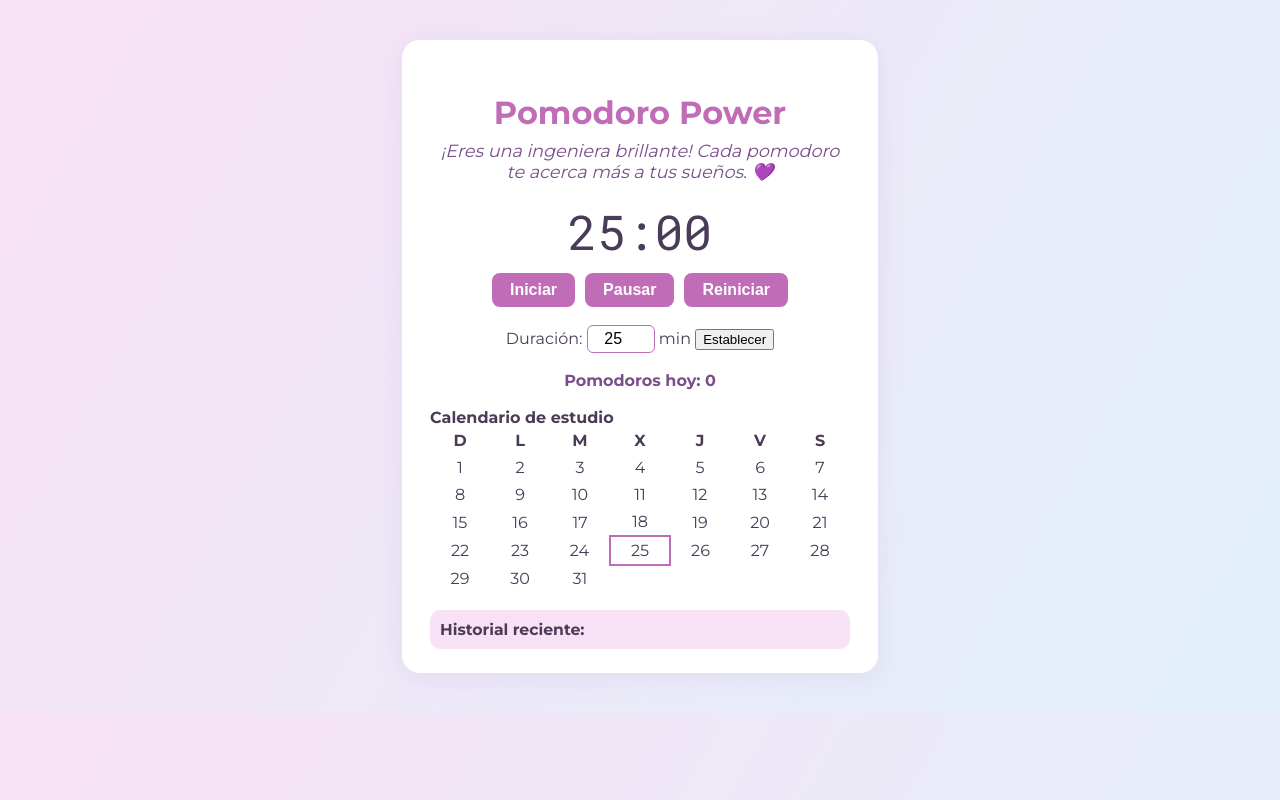
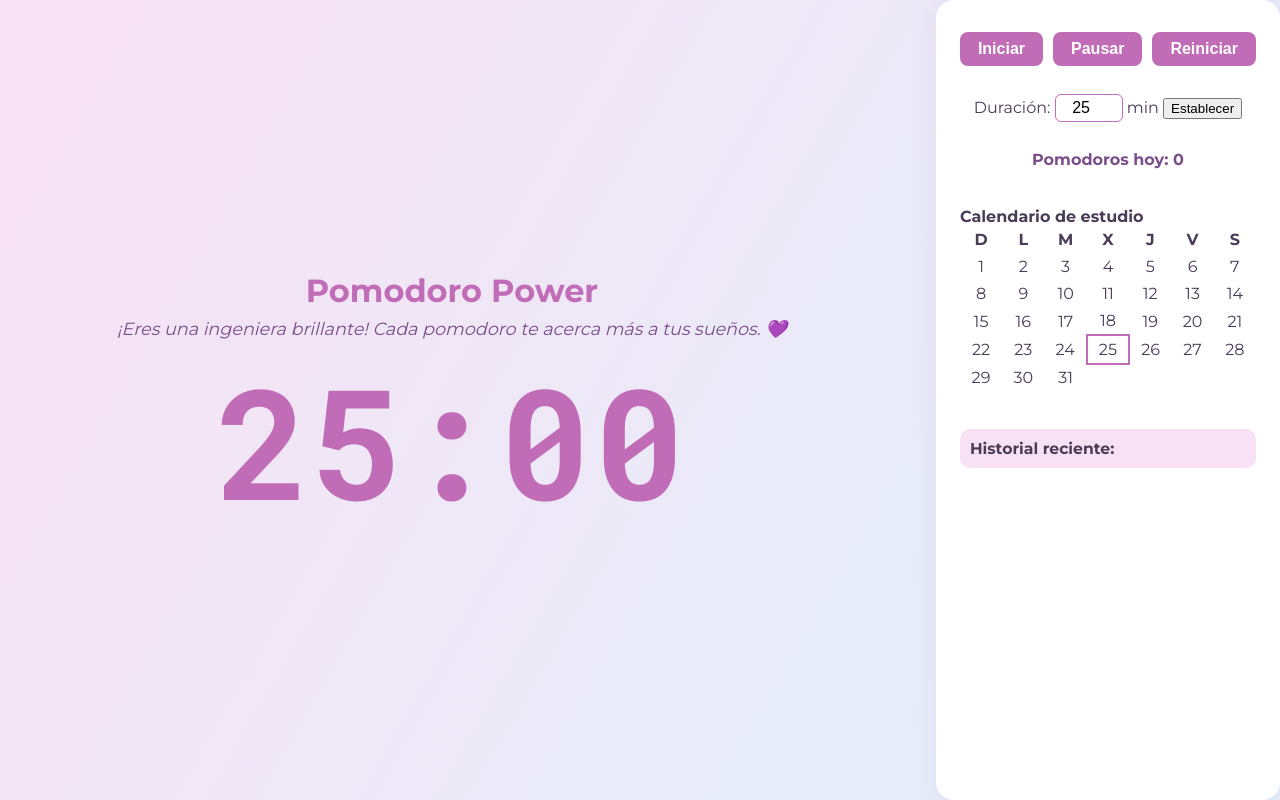
Before and after one commit to alejandrorodm/PomodoroApp, a Flask app: page / in a window 1280 px wide. Run offline with Flask 3, Linux system fonts and the light colour scheme; data that the repository does not hold is empty.

Commit message:
Numeros mas grandes y panel cubre toda la pantalla

```diff
--- a/templates/index.html
+++ b/templates/index.html
@@ -13,13 +13,50 @@
             margin: 0;
             padding: 0;
         }
-        .container {
-            max-width: 420px;
-            margin: 40px auto;
+        .main-flex {
+            display: flex;
+            justify-content: center;
+            align-items: flex-start;
+            min-height: 90vh;
+            gap: 32px;
+        }
+        .timer-panel {
+            display: flex;
+            flex-direction: column;
+            align-items: center;
+            justify-content: center;
+            flex: 1 1 0;
+            min-width: 320px;
+            min-height: 100vh;
+        }
+        .timer {
+            text-align: center;
+            font-size: 12vw;
+            max-font-size: 14em;
+            min-font-size: 6em;
+            font-family: 'Roboto Mono', monospace;
+            margin-bottom: 24px;
+            color: #c06cb6;
+            letter-spacing: 2px;
+            font-weight: 900;
+            line-height: 1.1;
+            display: flex;
+            align-items: center;
+            justify-content: center;
+        }
+        .side-panel {
             background: #fff;
             border-radius: 18px;
             box-shadow: 0 4px 24px rgba(180, 120, 200, 0.13);
-            padding: 32px 28px 24px 28px;
+            padding: 32px 24px 24px 24px;
+            min-width: 320px;
+            max-width: 380px;
+            display: flex;
+            flex-direction: column;
+            gap: 18px;
+            min-height: 100vh;
+            height: 100vh;
+            box-sizing: border-box;
         }
         h1 {
             text-align: center;
@@ -34,17 +71,11 @@
             margin-bottom: 18px;
             font-style: italic;
         }
-        .timer {
-            text-align: center;
-            font-size: 3em;
-            font-family: 'Roboto Mono', monospace;
-            margin-bottom: 10px;
-        }
         .controls {
             display: flex;
             justify-content: center;
             gap: 10px;
-            margin-bottom: 18px;
+            margin-bottom: 10px;
         }
         .controls button {
             background: #c06cb6;
@@ -62,7 +93,7 @@
         }
         .duration {
             text-align: center;
-            margin-bottom: 18px;
+            margin-bottom: 10px;
         }
         .duration input {
             width: 50px;
@@ -73,7 +104,7 @@
             text-align: center;
         }
         .calendar {
-            margin: 18px 0 10px 0;
+            margin: 10px 0 10px 0;
         }
         .calendar-table {
             width: 100%;
@@ -95,7 +126,7 @@
             border: 2px solid #c06cb6;
         }
         .history {
-            margin-top: 18px;
+            margin-top: 10px;
             background: #f8e1f4;
             border-radius: 10px;
             padding: 10px;
@@ -109,13 +140,34 @@
             color: #7a4e8a;
             font-weight: 700;
         }
+        @media (max-width: 900px) {
+            .main-flex {
+                flex-direction: column;
+                align-items: stretch;
+                gap: 0;
+            }
+            .side-panel {
+                margin: 0 auto;
+                min-width: unset;
+                max-width: 98vw;
+                min-height: unset;
+                height: auto;
+            }
+            .timer-panel {
+                min-width: unset;
+                min-height: unset;
+            }
+        }
     </style>
 </head>
 <body>
-    <div class="container">
+    <div class="main-flex">
+        <div class="timer-panel">
             <h1>Pomodoro Power</h1>
             <div class="motivational">¡Eres una ingeniera brillante! Cada pomodoro te acerca más a tus sueños. 💜</div>
             <div class="timer" id="timer">25:00</div>
+        </div>
+        <div class="side-panel">
             <div class="controls">
                 <button onclick="startTimer()">Iniciar</button>
                 <button onclick="pauseTimer()">Pausar</button>
@@ -135,6 +187,7 @@
             <div class="history">
                 <strong>Historial reciente:</strong>
                 <ul id="history-list" style="padding-left: 18px; margin: 0;"></ul>
+            </div>
         </div>
     </div>
     <script>
```
Lines whose indentation alone changed are shown as unchanged.
